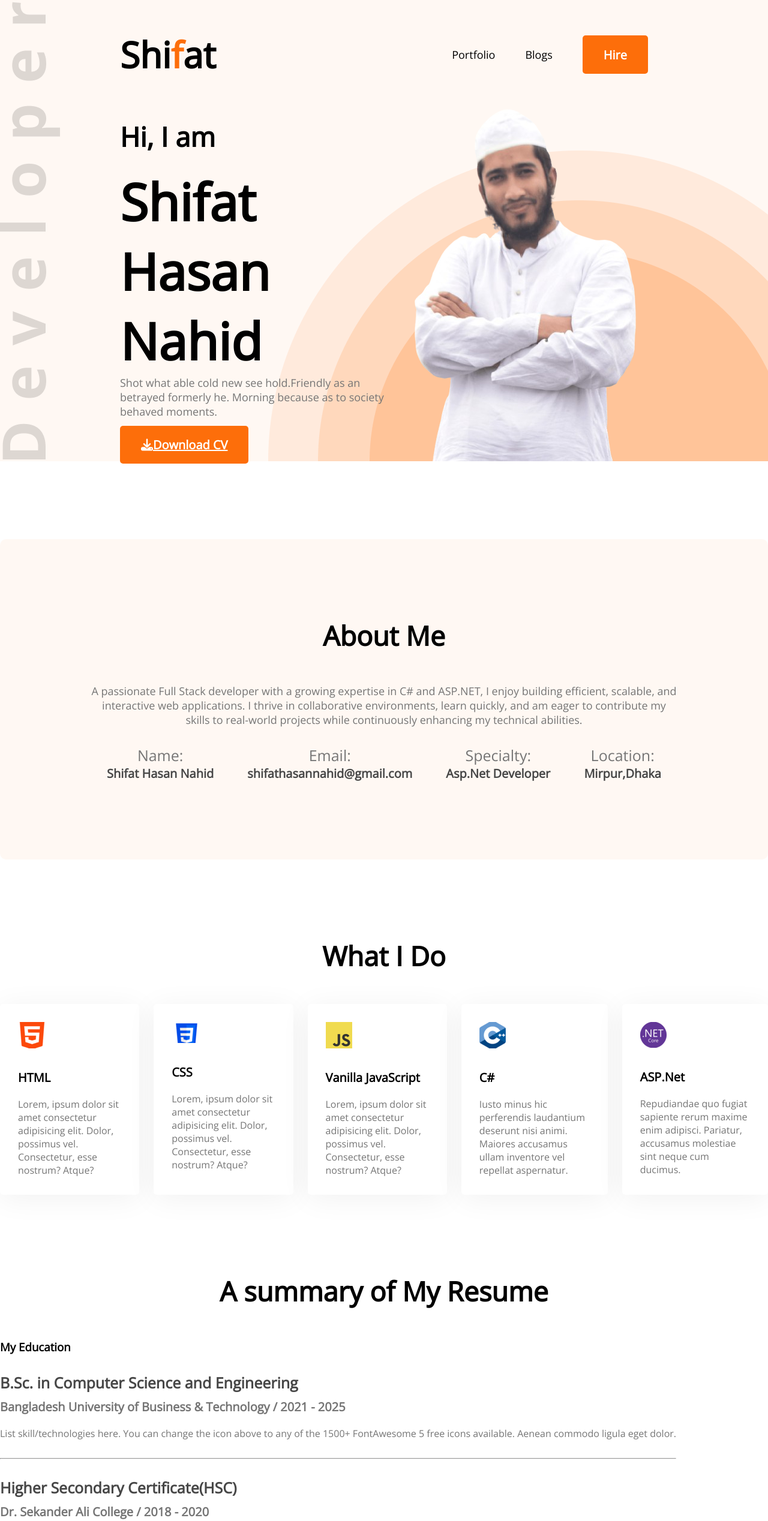
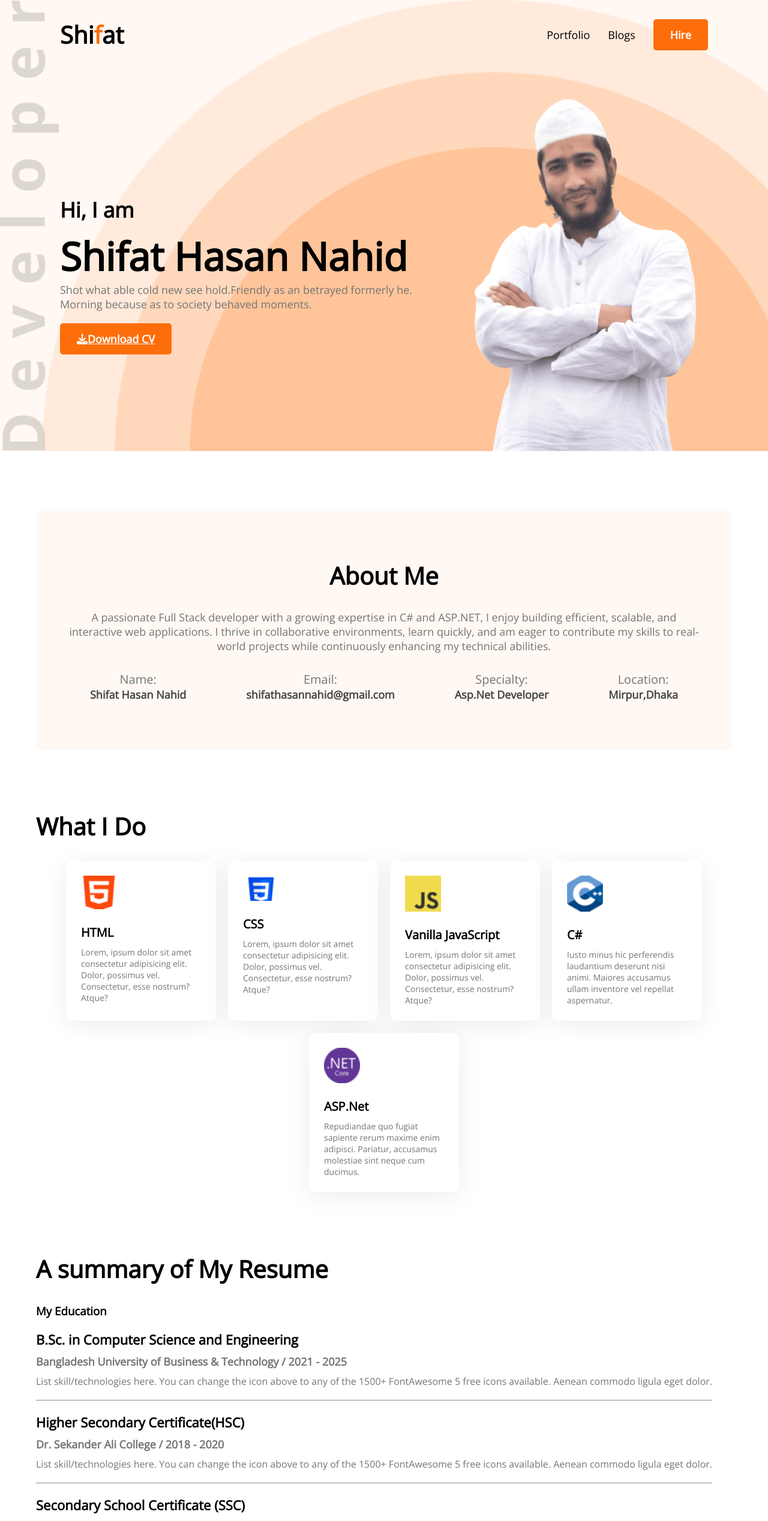
Before and after one commit to shifathasannahid/PDLAssignmentCV, a plain HTML site: page index.html in a window 1280 px wide. Shown: the top 2536 px of the page at 60% size. Drawn offline with nearby package versions, Linux system fonts and the light colour scheme.

Commit message:
responsive

```diff
--- a/styles.css
+++ b/styles.css
@@ -1,104 +1,122 @@
 * {
     margin: 0;
+    padding: 0;
+    box-sizing: border-box;
     font-family: 'Open Sans', sans-serif;
 }
 
+body {
+    overflow-x: hidden;
+}
+
+/* TEXT COLOR */
 .text {
     color: #FD6E0A;
 }
 
+/* BUTTON */
 .btn-all {
-    color: #FFFFFF;
+    color: #fff;
     font-weight: 700;
-    font-size: 20px;
+    font-size: 18px;
     border: 0;
-    padding: 18px 35px;
-    height: 64px;
+    padding: 14px 28px;
     border-radius: 5px;
     background: #FD6E0A;
+    cursor: pointer;
+    display: inline-block;
 }
 
+/* HEADER */
 .header {
     background: #FFF8F3;
     background-image: url('header_bg.png'), url('developer.png');
     background-repeat: no-repeat;
     background-position: bottom right, left;
+    background-size: contain;
 }
 
-
+/* NAV */
 nav {
     display: flex;
     justify-content: space-between;
-    padding: 50px 200px;
+    align-items: center;
+    padding: 30px 100px;
+    flex-wrap: wrap;
 }
 
 .nav-title {
+    font-size: 40px;
     font-weight: 900;
-    font-size: 60px;
 }
 
 nav ul {
     display: flex;
     align-items: center;
+    gap: 30px;
+    flex-wrap: wrap;
 }
 
 nav li {
     list-style: none;
-    margin-left: 50px;
-    text-decoration: none;
-    color: black;
     font-size: 18px;
-
 }
 
-/* banner styles */
+/* BANNER */
 .banner {
     display: flex;
+    justify-content: space-between;
     align-items: center;
-    margin: 0 200px;
+    margin: 50px 100px;
+    gap: 40px;
+    flex-wrap: wrap;
 }
 
 .banner-title {
+    font-size: 65px;
     font-weight: 700;
-    font-size: 85px;
 }
 
 .banner-sub-title {
+    font-size: 35px;
     font-weight: 600;
-    font-size: 45px;
-    margin-bottom: 20px;
+    margin-bottom: 10px;
 }
 
 .banner-description {
+    font-size: 18px;
     color: #757575;
-    font-size: 18px;
-    margin-bottom: 30px;
+    margin-bottom: 20px;
+    max-width: 600px;
 }
 
-
-/* main section */
-main {
-    max-width: 1540px;
-    margin: 0 auto;
-}
-section{
-    margin-top: 130px;
+.banner img {
+    max-width: 100%;
+    height: auto;
 }
 
+/* MAIN */
+main {
+    max-width: 1200px;
+    margin: auto;
+    padding: 0 20px;
+}
 
-/* about part*/
+section {
+    margin-top: 100px;
+}
+
+/* ABOUT */
 .about {
     background: #FFF8F3;
+    padding: 80px 50px;
+    text-align: center;
     border-radius: 10px;
-    padding: 130px 150px;
-    text-align: center;
 }
 
 .section-title {
-    text-align: center;
-    font-weight: 700;
-    font-size: 45px;
-    margin-bottom: 50px;
+    font-size: 40px;
+    margin-bottom: 30px;
 }
 
 .section-descrip {
@@ -110,113 +128,156 @@ section{
 .about-info-con {
     display: flex;
     justify-content: space-around;
+    flex-wrap: wrap;
+    gap: 20px;
 }
 
-.about .info-ti {
-    font-size: 25px;
+.info-ti {
+    font-size: 20px;
     color: #757575;
 }
 
 .info-descrip {
+    font-size: 18px;
     font-weight: 700;
-    font-size: 20px;
     color: #474747;
 }
 
-/* What i do styles */
+/* WHAT I DO */
+.skills-container {
+    display: flex;
+    gap: 20px;
+    flex-wrap: wrap;
+    justify-content: center;
+}
 
-.skills-container{
-    display: flex;
-    gap: 24px;
+.skill {
+    background: #fff;
+    padding: 25px;
+    border-radius: 10px;
+    width: 250px;
+    box-shadow: 0 6px 40px rgba(0,0,0,0.08);
 }
-.skill{
-    background: #FFFFFF;
-    box-shadow: 0px 6px 50px rgba(0, 0, 0, 0.06);
-    border-radius: 5px;
-    padding: 30px;
+
+.skill img {
+    width: 60px;
 }
-.skill-ti{
+
+.skill-ti {
+    font-size: 20px;
     font-weight: 700;
-    font-size: 20px;
-    margin-top: 30px;
-    margin-bottom: 20px;
+    margin: 20px 0 10px;
 }
-.skill-description{
+
+.skill-description {
+    font-size: 14px;
     color: #757575;
 }
 
-/* Resume Styles */
-.resume-content{
+/* RESUME */
+.resume-content {
     display: flex;
-    gap: 24px;
+    gap: 30px;
+    flex-wrap: wrap;
 }
-.resume-item{
-    margin-top: 30px;
-    margin-bottom: 30px;
+
+.resume-item {
+    margin: 20px 0;
 }
-.resume .title{
+
+.resume .title {
+    font-size: 22px;
     font-weight: 700;
-    font-size: 25px;
-    color: #474747;
-    margin-bottom: 10px;
 }
-.resume .sub-title{
+
+.resume .sub-title {
+    font-size: 18px;
     color: #757575;
-    font-weight: 600;
-    font-size: 20px;
-    margin-bottom: 20px;
+    margin: 10px 0;
 }
-.resume .description{
+
+.resume .description {
     color: #757575;
 }
 
-.resume-button{
-    margin-top: 50px;
+.resume-button {
     text-align: center;
+    margin-top: 40px;
 }
 
-/* contact styles */
-.contact{
+/* CONTACT */
+.contact {
     display: flex;
-    gap: 100px;
+    gap: 60px;
     background: #FFF8F3;
-    padding: 130px 200px;
+    padding: 80px 60px;
+    flex-wrap: wrap;
 }
-.contact .section-title{
-    text-align: left;
+
+form input,
+form textarea {
+    width: 100%;
+    padding: 15px;
+    margin-bottom: 15px;
+    border: 2px solid orange;
+    border-radius: 8px;
+    font-size: 16px;
+}
+
+form textarea {
+    resize: none;
 }
 
 
-form input,
-form textarea{
+/*MOBILE RESPONSIVE*/
 
-    width: 100%;
+@media (max-width: 768px) {
 
-    padding: 18px 25px;
+    nav {
+        flex-direction: column;
+        padding: 20px;
+        gap: 15px;
+        text-align: center;
+    }
 
-    margin-bottom: 20px;
+    .banner {
+        flex-direction: column;
+        margin: 20px;
+        text-align: center;
+    }
 
-    border: 2px solid orange;
+    .banner-title {
+        font-size: 40px;
+    }
 
-    border-radius: 8px;
+    .banner-sub-title {
+        font-size: 24px;
+    }
 
-    font-size: 18px;
+    .about {
+        padding: 40px 20px;
+    }
 
-    outline: none;
+    .about-info-con {
+        flex-direction: column;
+        align-items: center;
+    }
+
+    .skills-container {
+        flex-direction: column;
+        align-items: center;
+    }
+
+    .resume-content {
+        flex-direction: column;
+    }
+
+    .contact {
+        flex-direction: column;
+        padding: 40px 20px;
+    }
+
+    .section-title {
+        font-size: 28px;
+    }
 }
-
-/* PLACEHOLDER */
-
-form input::placeholder,
-form textarea::placeholder{
-
-    font-size: 25px;
-
-    color: gray;
-}
-
-/* TEXTAREA */
-
-form textarea{
-    resize: none;
-}
```
